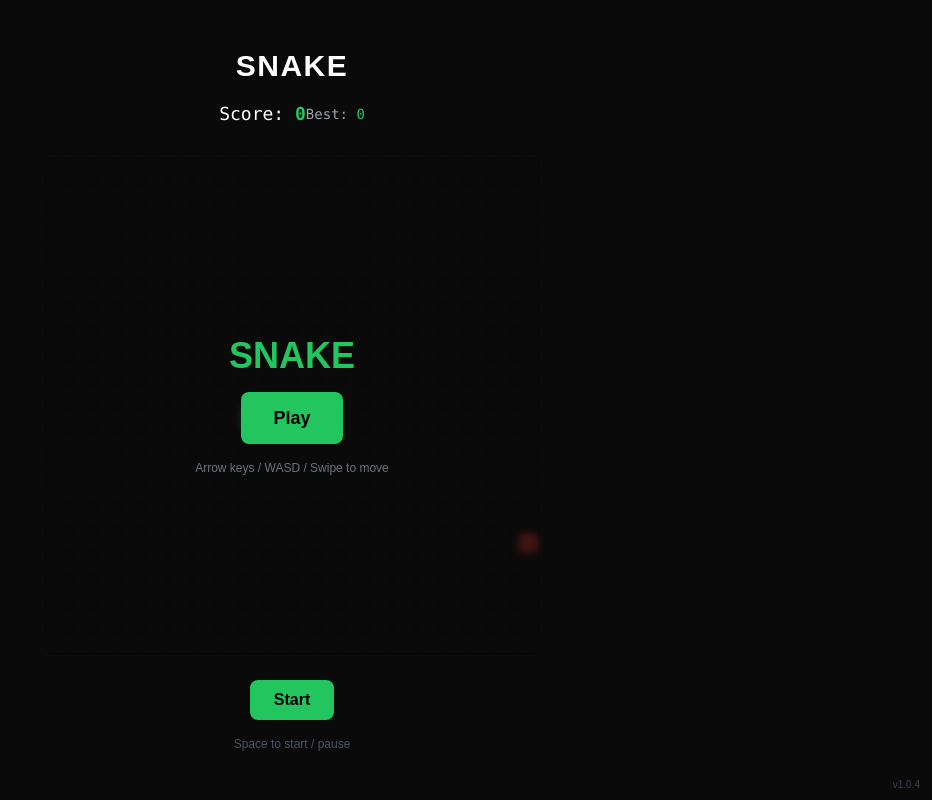
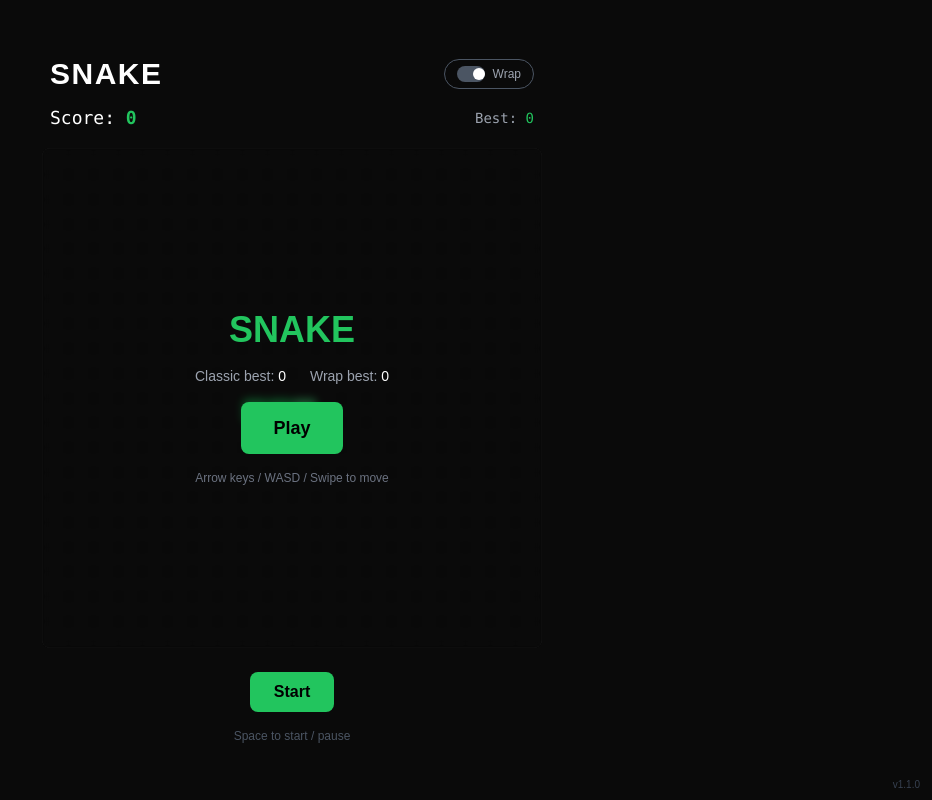
Before and after one commit to tmbsdev/snake-game, a Next.js app: page / in a window 1280 px wide. Shown: the whole page, without its empty margins (348-1280 px from the left). Built offline with nearby package versions, Linux system fonts and the light colour scheme.

Commit message:
feat: wrap mode toggle + separate best scores + fix fake food + gap in UI v1.1.0

```diff
--- a/app/page.tsx
+++ b/app/page.tsx
@@ -12,7 +12,7 @@ import pkg from "@/package.json";
 
 export default function Home() {
   const boardRef = useRef<HTMLDivElement>(null);
-  const { state, start, pause, resume, restart } = useSnakeGame(boardRef);
+  const { state, start, pause, resume, restart, setMode } = useSnakeGame(boardRef);
 
   return (
     <main
@@ -21,11 +21,53 @@ export default function Home() {
     >
       <TouchTrail boardRef={boardRef} />
 
-      <div className="flex flex-col items-center gap-1 mb-2">
-        <h1 className="text-3xl font-bold text-white tracking-wider">SNAKE</h1>
-        <GameUI score={state.score} highScore={state.highScore} />
+      {/* Header */}
+      <div className="flex flex-col items-center gap-1 w-full max-w-[500px]">
+        <div className="flex items-center justify-between w-full px-2">
+          <h1 className="text-3xl font-bold text-white tracking-wider">SNAKE</h1>
+
+          {/* Wrap mode toggle — only visible in IDLE */}
+          {state.status === "IDLE" && (
+            <button
+              onClick={() => setMode(state.mode === "classic" ? "wrap" : "classic")}
+              className={`flex items-center gap-2 text-xs px-3 py-1.5 rounded-full border transition-colors ${
+                state.mode === "wrap"
+                  ? "border-[#22c55e] text-[#22c55e] bg-[#22c55e]/10"
+                  : "border-gray-600 text-gray-400 hover:border-gray-400"
+              }`}
+            >
+              <span
+                className={`w-7 h-4 rounded-full relative transition-colors ${
+                  state.mode === "wrap" ? "bg-[#22c55e]" : "bg-gray-600"
+                }`}
+              >
+                <span
+                  className={`absolute top-0.5 w-3 h-3 rounded-full bg-white transition-transform ${
+                    state.mode === "wrap" ? "translate-x-3.5" : "translate-x-0.5"
+                  }`}
+                />
+              </span>
+              Wrap
+            </button>
+          )}
+
+          {/* Mode badge during play */}
+          {state.status !== "IDLE" && (
+            <span className="text-xs text-gray-500 px-2 py-1 rounded border border-gray-700">
+              {state.mode === "wrap" ? "Wrap" : "Classic"}
+            </span>
+          )}
+        </div>
+
+        <GameUI
+          score={state.score}
+          highScore={state.highScore}
+          highScoreWrap={state.highScoreWrap}
+          mode={state.mode}
+        />
       </div>
 
+      {/* Game board */}
       <div className="relative w-full max-w-[500px]">
         <GameBoard ref={boardRef} state={state} />
 
@@ -33,11 +75,10 @@ export default function Home() {
           <div className="absolute inset-0 flex items-center justify-center bg-black/60 backdrop-blur-sm rounded-lg z-10">
             <div className="flex flex-col items-center gap-4 p-8">
               <h2 className="text-4xl font-bold text-[#22c55e]">SNAKE</h2>
-              {state.highScore > 0 && (
-                <p className="text-gray-400 text-sm">
-                  Best: <span className="text-[#22c55e]">{state.highScore}</span>
-                </p>
-              )}
+              <div className="flex gap-6 text-sm text-gray-400">
+                <span>Classic best: <span className="text-white">{state.highScore}</span></span>
+                <span>Wrap best: <span className="text-white">{state.highScoreWrap}</span></span>
+              </div>
               <button
                 onClick={start}
                 className="px-8 py-3 bg-[#22c55e] hover:bg-[#16a34a] text-black font-bold rounded-lg transition-colors text-lg"
@@ -54,7 +95,7 @@ export default function Home() {
         {state.status === "GAME_OVER" && (
           <GameOver
             score={state.score}
-            highScore={state.highScore}
+            highScore={state.mode === "wrap" ? state.highScoreWrap : state.highScore}
             onRestart={restart}
           />
         )}
@@ -69,7 +110,9 @@ export default function Home() {
       />
 
       <p className="text-xs text-gray-600 mt-2">Space to start / pause</p>
-      <span className="fixed bottom-2 right-3 text-[10px] text-gray-700 select-none">v{pkg.version}</span>
+      <span className="fixed bottom-2 right-3 text-[10px] text-gray-700 select-none">
+        v{pkg.version}
+      </span>
     </main>
   );
 }
--- a/components/GameUI.tsx
+++ b/components/GameUI.tsx
@@ -1,16 +1,21 @@
+import { GameMode } from "@/lib/types";
+
 interface GameUIProps {
   score: number;
   highScore: number;
+  highScoreWrap: number;
+  mode: GameMode;
 }
 
-export function GameUI({ score, highScore }: GameUIProps) {
+export function GameUI({ score, highScore, highScoreWrap, mode }: GameUIProps) {
+  const best = mode === "wrap" ? highScoreWrap : highScore;
   return (
-    <div className="flex justify-between items-center w-full max-w-[500px] px-2 py-3">
+    <div className="flex justify-between items-center w-full max-w-[500px] px-2 py-2 gap-8">
       <div className="text-white font-mono text-lg">
         Score: <span className="text-[#22c55e] font-bold">{score}</span>
       </div>
       <div className="text-gray-400 font-mono text-sm">
-        Best: <span className="text-[#22c55e]">{highScore}</span>
+        Best: <span className="text-[#22c55e]">{best}</span>
       </div>
     </div>
   );
--- a/hooks/useSnakeGame.ts
+++ b/hooks/useSnakeGame.ts
@@ -1,5 +1,5 @@
 import { useReducer, useCallback, useEffect, useRef } from "react";
-import { GameState, GameAction, Direction } from "@/lib/types";
+import { GameState, GameAction, GameMode, Direction } from "@/lib/types";
 import { playEat, playMilestone, playGameOver, unlockAudio } from "@/lib/sounds";
 import {
   GRID_SIZE,
@@ -12,6 +12,7 @@ import {
   checkSelfCollision,
   isOppositeDirection,
   createInitialSnake,
+  wrapPosition,
 } from "@/lib/gameEngine";
 import { useGameLoop } from "./useGameLoop";
 import { useKeyboard } from "./useKeyboard";
@@ -19,17 +20,19 @@ import { useSwipe } from "./useSwipe";
 
 const MAX_INPUT_QUEUE = 2;
 
-function createInitialState(highScore: number = 0): GameState {
+function createInitialState(): GameState {
   const snake = createInitialSnake(GRID_SIZE);
   return {
     snake,
-    food: generateFood(snake, GRID_SIZE),
+    food: { x: -1, y: -1 }, // hidden until game starts
     direction: "RIGHT",
     nextDirection: "RIGHT",
     inputQueue: [],
     status: "IDLE",
+    mode: "classic",
     score: 0,
-    highScore,
+    highScore: 0,
+    highScoreWrap: 0,
     gridSize: GRID_SIZE,
     tickInterval: TICK_INTERVAL,
   };
@@ -40,44 +43,54 @@ function gameReducer(state: GameState, action: GameAction): GameState {
     case "TICK": {
       if (state.status !== "PLAYING") return state;
 
-      // Process input queue
       let direction = state.direction;
       const queue = [...state.inputQueue];
       if (queue.length > 0) {
         const next = queue.shift()!;
-        if (!isOppositeDirection(direction, next)) {
-          direction = next;
-        }
+        if (!isOppositeDirection(direction, next)) direction = next;
       }
 
       const head = state.snake[0];
-      const nextHead = getNextHeadForDirection(head, direction);
-      const eatsFood =
-        nextHead.x === state.food.x && nextHead.y === state.food.y;
+      let nextHead = (() => {
+        switch (direction) {
+          case "UP":    return { x: head.x, y: head.y - 1 };
+          case "DOWN":  return { x: head.x, y: head.y + 1 };
+          case "LEFT":  return { x: head.x - 1, y: head.y };
+          case "RIGHT": return { x: head.x + 1, y: head.y };
+        }
+      })();
+
+      // Wrap mode: wrap around walls
+      if (state.mode === "wrap") {
+        nextHead = wrapPosition(nextHead, state.gridSize);
+      }
+
+      const eatsFood = nextHead.x === state.food.x && nextHead.y === state.food.y;
       const newSnake = eatsFood
-        ? growSnake(state.snake, direction)
-        : moveSnake(state.snake, direction);
+        ? [nextHead, ...state.snake]
+        : [nextHead, ...state.snake.slice(0, -1)];
 
-      if (
-        checkCollision(newSnake[0], state.gridSize) ||
-        checkSelfCollision(newSnake)
-      ) {
+      // Classic: wall collision kills. Wrap: already wrapped, only self collision
+      const wallKill = state.mode === "classic" && checkCollision(newSnake[0], state.gridSize);
+      if (wallKill || checkSelfCollision(newSnake)) {
         const newHighScore = Math.max(state.score, state.highScore);
+        const newHighScoreWrap = state.mode === "wrap"
+          ? Math.max(state.score, state.highScoreWrap)
+          : state.highScoreWrap;
+        const classicHS = state.mode === "classic" ? newHighScore : state.highScore;
         playGameOver();
         return {
           ...state,
           direction,
           inputQueue: [],
           status: "GAME_OVER",
-          highScore: newHighScore,
+          highScore: classicHS,
+          highScoreWrap: newHighScoreWrap,
         };
       }
 
       const newScore = eatsFood ? state.score + SCORE_PER_FOOD : state.score;
-      // Generate new food only after eating — must differ from current food
-      const newFood = eatsFood
-        ? generateFood(newSnake, state.gridSize)
-        : state.food;
+      const newFood = eatsFood ? generateFood(newSnake, state.gridSize) : state.food;
 
       if (eatsFood) {
         if (newScore % 100 === 0 && newScore > 0) {
@@ -94,39 +107,32 @@ function gameReducer(state: GameState, action: GameAction): GameState {
         direction,
         inputQueue: queue,
         score: newScore,
-        highScore: Math.max(newScore, state.highScore),
+        highScore: state.mode === "classic"
+          ? Math.max(newScore, state.highScore)
+          : state.highScore,
+        highScoreWrap: state.mode === "wrap"
+          ? Math.max(newScore, state.highScoreWrap)
+          : state.highScoreWrap,
       };
     }
 
     case "CHANGE_DIRECTION": {
       if (state.status !== "PLAYING") return state;
+      const { direction } = action;
+      const effectiveDir = state.inputQueue.length > 0
+        ? state.inputQueue[state.inputQueue.length - 1]
+        : state.direction;
+      if (isOppositeDirection(effectiveDir, direction) || effectiveDir === direction) return state;
+      if (state.inputQueue.length >= MAX_INPUT_QUEUE) return state;
+      return { ...state, inputQueue: [...state.inputQueue, direction] };
+    }
 
-      const { direction } = action;
-      const effectiveDir =
-        state.inputQueue.length > 0
-          ? state.inputQueue[state.inputQueue.length - 1]
-          : state.direction;
-
-      if (
-        isOppositeDirection(effectiveDir, direction) ||
-        effectiveDir === direction
-      ) {
-        return state;
-      }
-
-      if (state.inputQueue.length >= MAX_INPUT_QUEUE) {
-        return state;
-      }
-
-      return {
-        ...state,
-        inputQueue: [...state.inputQueue, direction],
-      };
-    }
+    case "SET_MODE":
+      if (state.status !== "IDLE") return state;
+      return { ...state, mode: action.mode };
 
     case "START":
       if (state.status !== "IDLE") return state;
-      // Re-generate food on start to ensure randomness after hydration
       return {
         ...state,
         food: generateFood(state.snake, state.gridSize),
@@ -142,62 +148,48 @@ function gameReducer(state: GameState, action: GameAction): GameState {
       return { ...state, status: "PLAYING" };
 
     case "RESTART": {
-      const newState = createInitialState(state.highScore);
+      const snake = createInitialSnake(state.gridSize);
       return {
-        ...newState,
-        food: generateFood(newState.snake, newState.gridSize),
+        ...createInitialState(),
+        mode: state.mode,
+        highScore: state.highScore,
+        highScoreWrap: state.highScoreWrap,
+        snake,
+        food: generateFood(snake, state.gridSize),
         status: "PLAYING",
       };
     }
 
     case "SET_HIGH_SCORE":
-      return { ...state, highScore: action.highScore };
+      return { ...state, highScore: action.highScore, highScoreWrap: action.highScoreWrap };
 
     default:
       return state;
   }
 }
 
-function getNextHeadForDirection(
-  head: { x: number; y: number },
-  direction: Direction
-): { x: number; y: number } {
-  switch (direction) {
-    case "UP":
-      return { x: head.x, y: head.y - 1 };
-    case "DOWN":
-      return { x: head.x, y: head.y + 1 };
-    case "LEFT":
-      return { x: head.x - 1, y: head.y };
-    case "RIGHT":
-      return { x: head.x + 1, y: head.y };
-  }
-}
-
 export function useSnakeGame(boardRef: React.RefObject<HTMLElement | null>) {
   const [state, dispatch] = useReducer(gameReducer, createInitialState());
 
-  // Load high score from localStorage (SSR safe)
   useEffect(() => {
-    const saved = localStorage.getItem("snakeHighScore");
-    if (saved) {
-      dispatch({ type: "SET_HIGH_SCORE", highScore: parseInt(saved, 10) });
-    }
+    const hs = parseInt(localStorage.getItem("snakeHighScore") || "0", 10);
+    const hsWrap = parseInt(localStorage.getItem("snakeHighScoreWrap") || "0", 10);
+    if (hs || hsWrap) dispatch({ type: "SET_HIGH_SCORE", highScore: hs, highScoreWrap: hsWrap });
   }, []);
 
-  // Save high score to localStorage
-  const prevHighScore = useRef(0);
+  const prevScores = useRef({ classic: 0, wrap: 0 });
   useEffect(() => {
-    if (state.highScore > prevHighScore.current) {
-      prevHighScore.current = state.highScore;
+    if (state.highScore > prevScores.current.classic) {
+      prevScores.current.classic = state.highScore;
       localStorage.setItem("snakeHighScore", String(state.highScore));
     }
-  }, [state.highScore]);
+    if (state.highScoreWrap > prevScores.current.wrap) {
+      prevScores.current.wrap = state.highScoreWrap;
+      localStorage.setItem("snakeHighScoreWrap", String(state.highScoreWrap));
+    }
+  }, [state.highScore, state.highScoreWrap]);
 
-  const tick = useCallback(() => {
-    dispatch({ type: "TICK" });
-  }, []);
-
+  const tick = useCallback(() => dispatch({ type: "TICK" }), []);
   useGameLoop(tick, state.tickInterval, state.status === "PLAYING");
 
   const handleDirection = useCallback((dir: Direction) => {
@@ -218,7 +210,6 @@ export function useSnakeGame(boardRef: React.RefObject<HTMLElement | null>) {
   useKeyboard(handleDirection, handleSpaceBar);
   useSwipe(handleDirection, boardRef);
 
-  // Unlock audio on first interaction anywhere on the page (iOS Safari)
   useEffect(() => {
     const handler = () => unlockAudio();
     window.addEventListener("touchstart", handler, { once: true, passive: true });
@@ -233,12 +224,10 @@ export function useSnakeGame(boardRef: React.RefObject<HTMLElement | null>) {
   const pause = useCallback(() => dispatch({ type: "PAUSE" }), []);
   const resume = useCallback(() => dispatch({ type: "RESUME" }), []);
   const restart = useCallback(() => dispatch({ type: "RESTART" }), []);
+  const setMode = useCallback(
+    (mode: GameMode) => dispatch({ type: "SET_MODE", mode }),
+    []
+  );
 
-  return {
-    state,
-    start,
-    pause,
-    resume,
-    restart,
-  };
+  return { state, start, pause, resume, restart, setMode };
 }
--- a/lib/gameEngine.ts
+++ b/lib/gameEngine.ts
@@ -49,6 +49,13 @@ export function checkCollision(head: Position, gridSize: number): boolean {
   return head.x < 0 || head.x >= gridSize || head.y < 0 || head.y >= gridSize;
 }
 
+export function wrapPosition(head: Position, gridSize: number): Position {
+  return {
+    x: ((head.x % gridSize) + gridSize) % gridSize,
+    y: ((head.y % gridSize) + gridSize) % gridSize,
+  };
+}
+
 export function checkSelfCollision(snake: Position[]): boolean {
   const head = snake[0];
   return snake.slice(1).some((p) => p.x === head.x && p.y === head.y);
--- a/package.json
+++ b/package.json
@@ -1,6 +1,6 @@
 {
   "name": "snake-game",
-  "version": "1.0.4",
+  "version": "1.1.0",
   "private": true,
   "scripts": {
     "dev": "next dev",
```
Also changed, not shown: lib/types.ts (+7 -2 lines).
